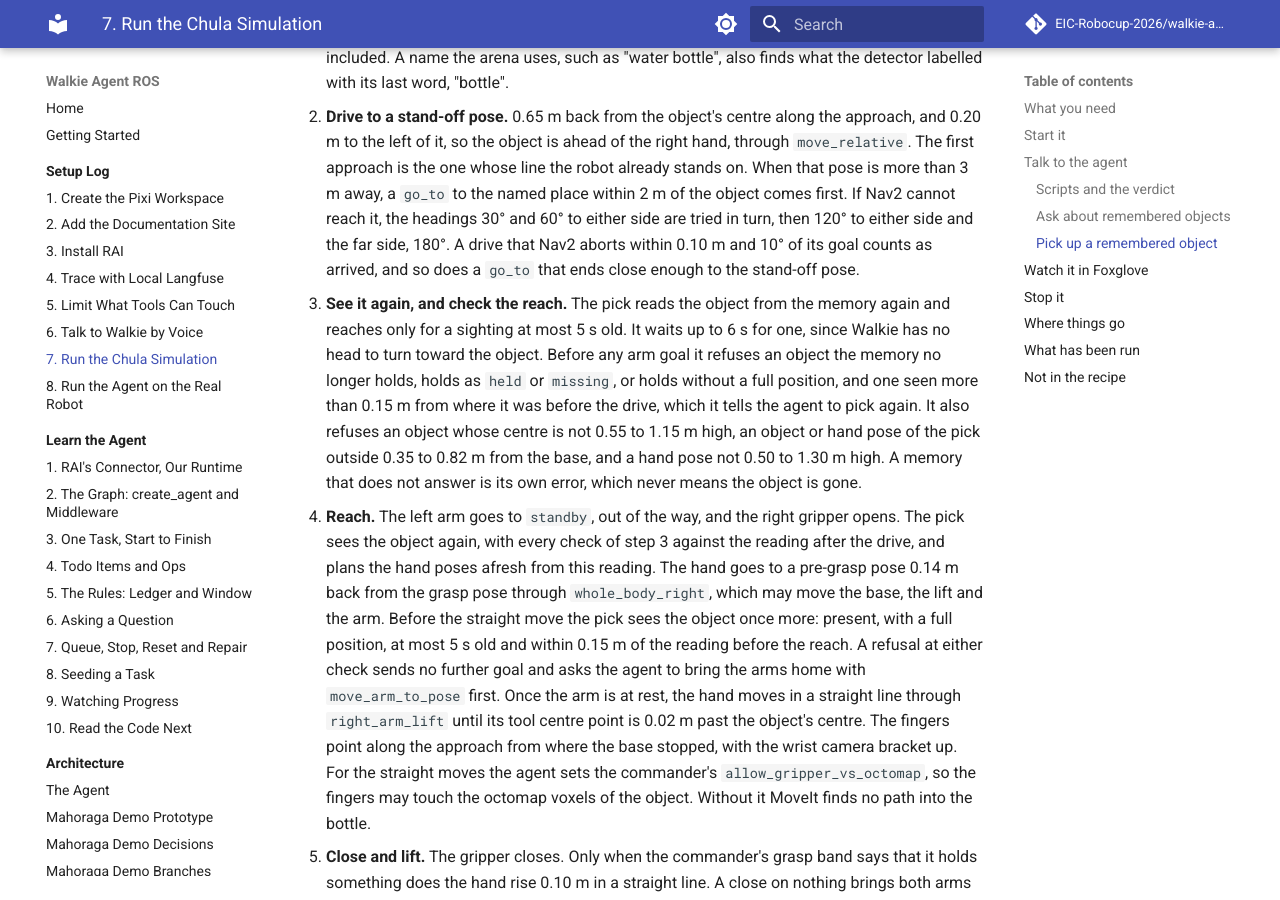
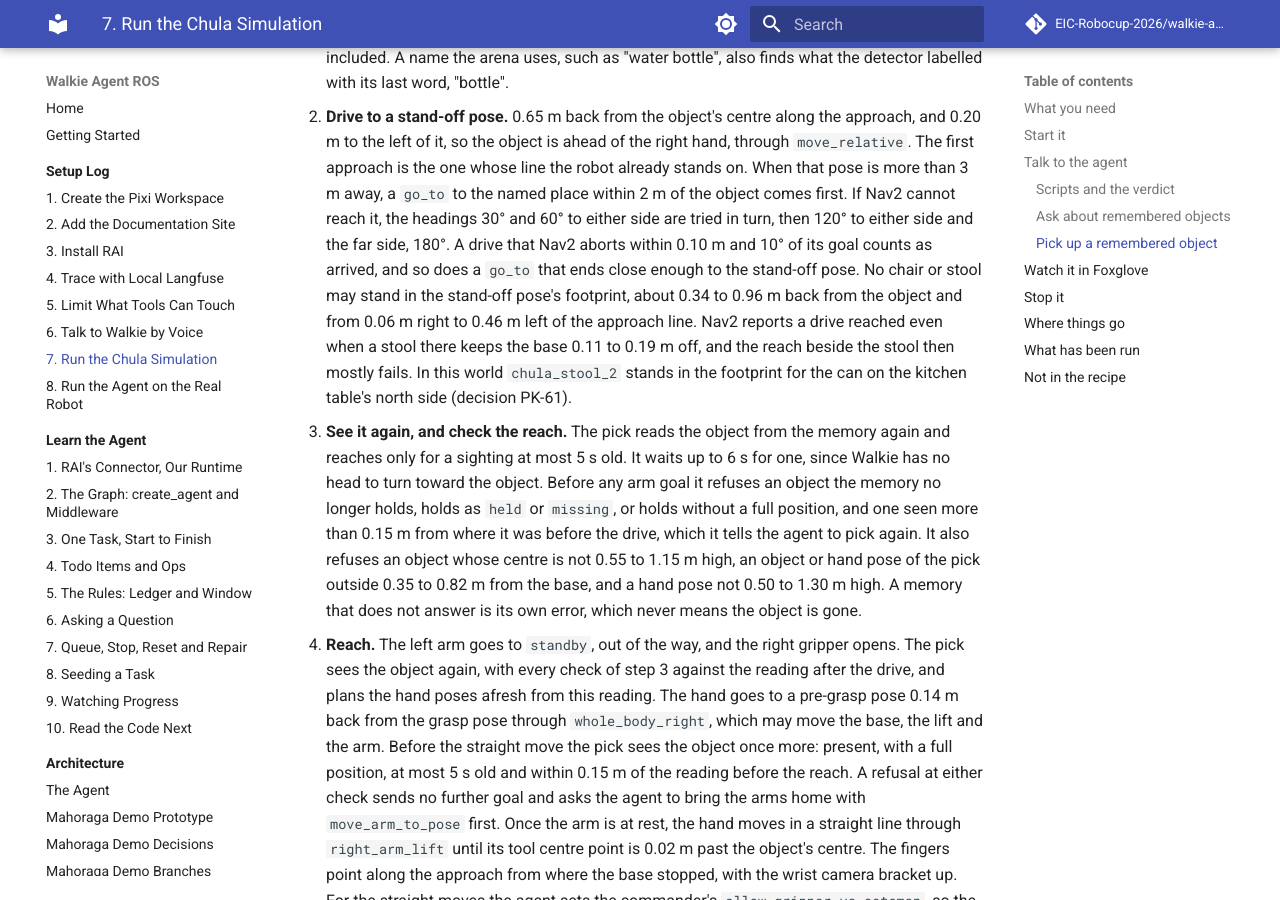
Before and after one commit to EIC-Robocup-2026/walkie-agent-ros, an MkDocs documentation site: the page built from docs/setup/08-chula-simulation.md, in a window 1280 px wide and 900 px high, scrolled down 9597 px. Built offline with MkDocs 1.6.1 and Material for MkDocs 9.7.7, drawn with Linux system fonts in a browser that asks for light colours; comment, search, counter and statistics services are not loaded.

Commit message:
docs: record pk-61, keep stools out of the pick stand-off footprint

```diff
--- a/docs/setup/08-chula-simulation.md
+++ b/docs/setup/08-chula-simulation.md
@@ -443,6 +443,12 @@ the tool log shows each as a call:
    then 120° to either side and the far side, 180°.
    A drive that Nav2 aborts within 0.10 m and 10° of its goal counts as
    arrived, and so does a `go_to` that ends close enough to the stand-off pose.
+   No chair or stool may stand in the stand-off pose's footprint, about 0.34
+   to 0.96 m back from the object and from 0.06 m right to 0.46 m left of the
+   approach line. Nav2 reports a drive reached even when a stool there keeps
+   the base 0.11 to 0.19 m off, and the reach beside the stool then mostly
+   fails. In this world `chula_stool_2` stands in the footprint for the can
+   on the kitchen table's north side (decision PK-61).
 3. **See it again, and check the reach.** The pick reads the object from the
    memory again and reaches only for a sighting at most 5 s old. It waits up
    to 6 s for one, since Walkie has no head to turn toward the object. Before
```
Also changed, not shown: docs/architecture/mahoraga-demo-decisions.md (+1 -0 lines).
